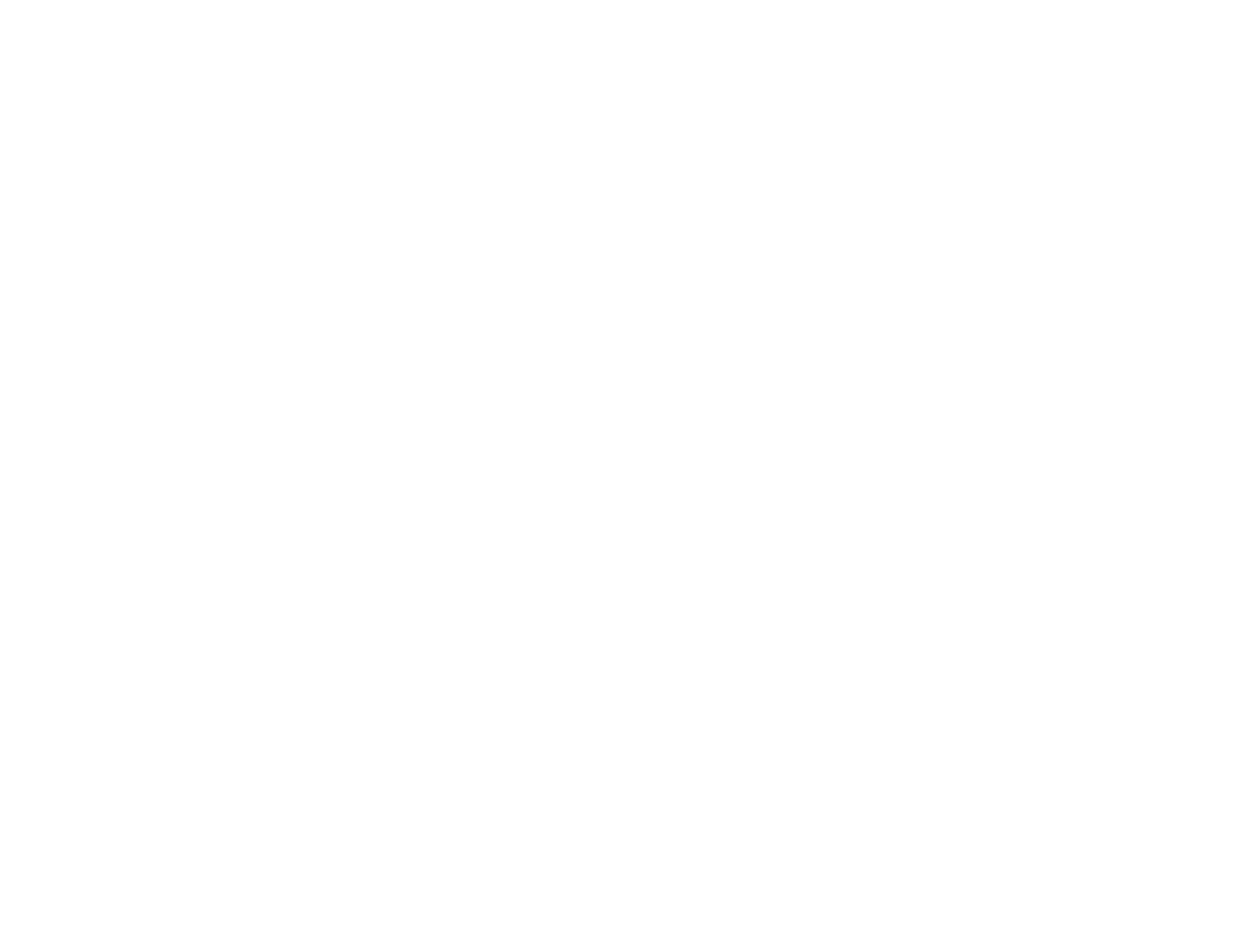
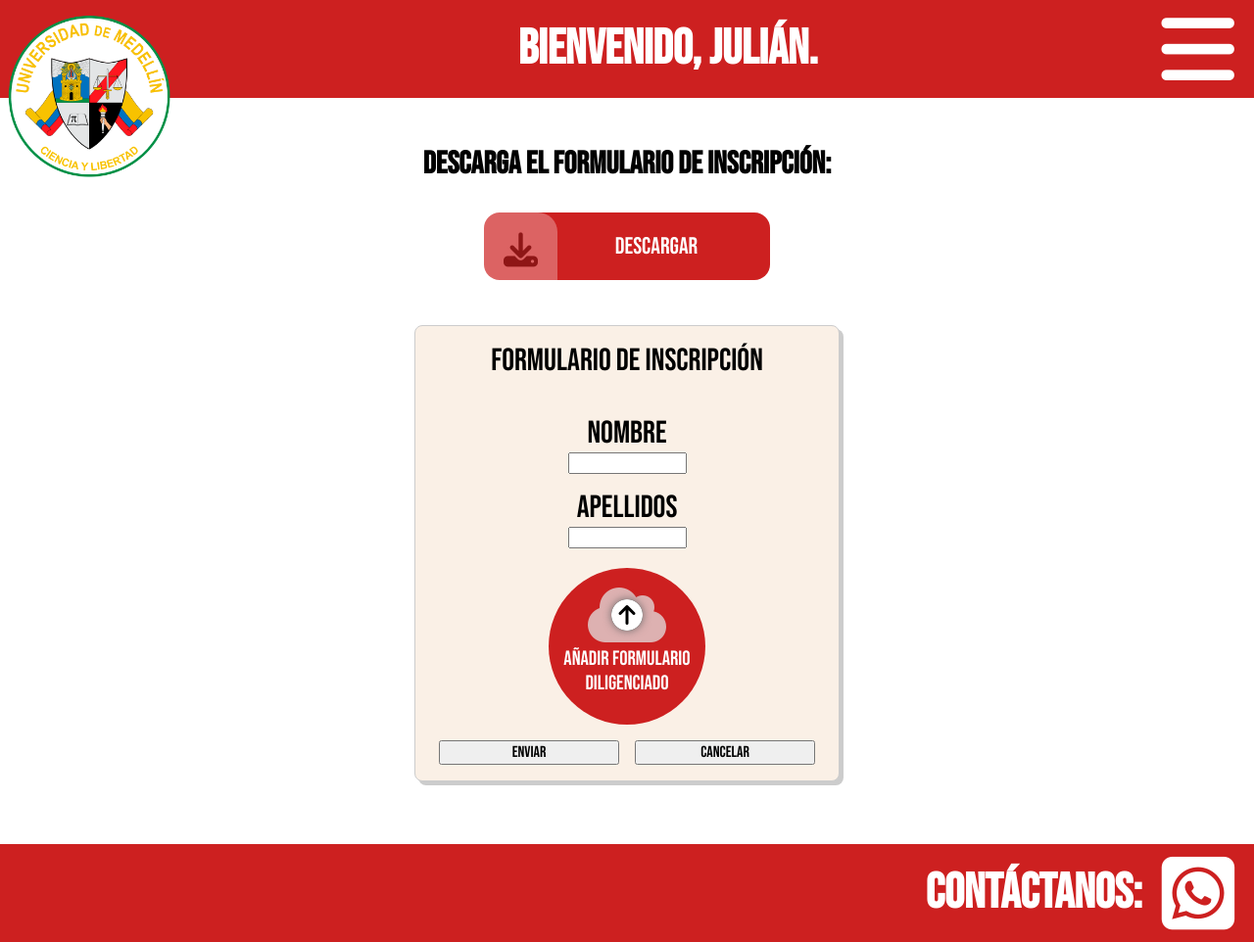
Before and after one commit to Kimat4567/CasaClubVives, a plain HTML site: page CCVives/vives.html in a window 1280 px wide. Shown: the whole page at 98% size. Before the commit the page ends 800 px from the top, so only its background shows below. Drawn offline with Linux system fonts and the light colour scheme.

Commit message:
Add files via upload

```diff
--- /dev/null
+++ b/CCVives/css/download.css
@@ -0,0 +1,35 @@
+@import "https://netdna.bootstrapcdn.com/font-awesome/4.0.3/css/font-awesome.css";
+a:link{text-decoration:none}
+.vn-red a{
+    background-color: #CD2020;
+    display: inline-block;
+    position: relative;
+    margin: 30px 5px;
+    padding: 20px 20px 20px 80px;
+    color: #fff;
+    transition: all 0.4s ease;
+    font-size: 1.5em;
+    width: 15%;
+    border-radius: 1rem;
+}
+
+.vn-red a:before{
+  content:"\f019";
+  font-family:fontAwesome;
+  position:absolute;
+  font-style: normal;
+  font-weight: normal;
+  text-decoration: inherit;
+  font-size:35px;
+  border-radius:0 20px 0 0;
+  color:#000;
+  background-color:#fff;
+  opacity:0.3;
+  padding:20px;
+  top:0;
+  left:0
+}
+
+.vn-red a:hover{
+  background:#2c3e50
+}
--- /dev/null
+++ b/CCVives/css/form.css
@@ -0,0 +1,158 @@
+form {
+    width: 25em;
+    padding: 1em;
+    border: 1px solid #ccc;
+    border-radius: .5em;
+    margin: 1em;
+    box-shadow: .25em .25em 0 #ccc;
+    background-color: linen;
+    text-align: center;
+}
+
+.form-group {
+    padding: 1em;
+    margin: 0.3em;
+    display: flex;
+    flex-direction: column;
+    text-align: center;
+    align-items: center;
+}
+
+.form-group label{
+    font-size: 2rem;
+    margin: 0.45em 0px 0px 0px;
+}
+
+.form-buttons button {
+    margin: 0px 0.5em 0px 0.5em;
+    width: 13em;
+    font-size: 1em;
+}
+
+.form-message {
+    position: relative;
+    left: 2.3em;
+    font-size: 40px;
+}
+
+.form-buttons {
+    display: flex;
+    flex-direction: row;
+    justify-content: center;
+}
+
+/* Estilo del área del input[file] */
+.drag-drop {
+    height: 10em;
+    width: 10em;
+    background-color: #CD2020;
+    border-radius: 5em;
+    text-align: center;
+    color: white;
+    position: relative;
+    margin: 0 auto 1em;
+}
+
+.drag-drop span.desc {
+    display: block;
+    font-size: 1.3em;
+    padding: 0 0.5em;
+    color: white;
+}
+
+input[type="file"] {
+    height: 12em;
+    opacity: 0;
+    position: absolute;
+    top: 0;
+    left: 0;
+    width: 100%;
+    z-index: 3;
+}
+
+/* Estilo del área del input[file] con :hover */
+
+.drag-drop:hover,
+input[type="file"]:hover {
+    background-color: #890012;
+    cursor: pointer;
+}
+
+.drag-drop:hover span.desc {
+    color: #fff;
+}
+
+.drag-drop:hover .pulsating {
+    animation: pulse1 1s linear infinite;
+    animation-direction: alternate;
+    -webkit-animation: pulse1 1s linear infinite;
+    -webkit-animation-direction: alternate;
+}
+
+/* Composición del icono de Upload con FontAwesome */
+.fa-stack {
+    margin-top: .5em;
+}
+
+.fa-stack .top {
+    color: white;
+}
+
+.fa-stack .medium {
+    color: black;
+    text-shadow: 0 0 .25em #666;
+}
+
+.fa-stack .bottom {
+    color: rgba(225, 225, 225, .75);
+}
+
+/* Keyframing de la animación */
+
+@keyframes pulse1 {
+    0% {
+        color: rgba(225, 225, 225, .75);
+    }
+
+    50% {
+        color: rgba(225, 225, 225, 0.25);
+    }
+
+    100% {
+        color: rgba(225, 225, 225, .75);
+    }
+}
+
+@-moz-keyframes pulse1 {
+    0% {
+        color: rgba(225, 225, 225, .75);
+    }
+
+    50% {
+        color: rgba(225, 225, 225, 0.25);
+    }
+
+    100% {
+        color: rgba(225, 225, 225, .75);
+    }
+}
+
+@-webkit-keyframes pulse1 {
+    0% {
+        color: rgba(225, 225, 225, .75);
+    }
+
+    50% {
+        color: rgba(225, 225, 225, 0.25);
+    }
+
+    100% {
+        color: rgba(225, 225, 225, .75);
+    }
+}
+
+@-ms-keyframes pulse1 {
+    0% {
+        color: rgba(225, 225, 225, .75);
+    }
+}
--- a/CCVives/css/index.css
+++ b/CCVives/css/index.css
@@ -26,13 +26,14 @@ header{
     align-items: center;
     height: 100px;
     justify-content: space-between;
+    margin-bottom: 3rem;
 }
 
 .contenido{
     display: flex;
     flex-direction: row;
     justify-content: center;
-    margin-top: 5rem;
+    margin-top: 0rem;
     margin-bottom: 3rem;
 }
 
--- a/CCVives/vives.html
+++ b/CCVives/vives.html
@@ -0,0 +1,73 @@
+<!DOCTYPE html>
+<html lang="en">
+
+<head>
+    <meta charset="UTF-8">
+    <meta http-equiv="X-UA-Compatible" content="IE=edge">
+    <meta name="viewport" content="width=device-width, initial-scale=1.0">
+    <title>Document</title>
+
+    <link rel="stylesheet" href="css/index.css">
+    <link rel="stylesheet" href="css/form.css">
+    <link rel="stylesheet" href="css/download.css">
+
+    <link rel="preconnect" href="https://fonts.googleapis.com">
+    <link rel="preconnect" href="https://fonts.gstatic.com" crossorigin>
+    <link href="https://fonts.googleapis.com/css2?family=Bebas+Neue&display=swap" rel="stylesheet">
+
+    <script src="https://kit.fontawesome.com/5d74737bdb.js" crossorigin="anonymous"></script>
+</head>
+
+<body>
+    <header>
+        <img class="logoMenu" src="img/udem.png" alt="Logo Universidad">
+        <div class="cabezal">
+            <h1>Bienvenido, Julián.</h1>
+        </div>
+
+        <a href="index.html"><i class="fa-solid fa-bars barra"></i></a>
+    </header>
+
+    <h1 style="text-align: center">Descarga el formulario de inscripción:</h1>
+    <div class="vn-red" style="text-align: center;">
+        <a href="#">DESCARGAR</a>
+    </div>
+
+    <div class="contenido">
+        <form role="form">
+            <label style="font-size: 2rem;">Formulario de inscripción</label>
+            <div class="form-group">
+
+                <label for="name">Nombre</label>
+                <input type="text" class="form-control" id="name" />
+                <label for="apellidos">Apellidos</label>
+                <input type="text" class="form-control" id="apellidos" />
+            </div>
+
+            <div class="drag-drop">
+                <input type="file" multiple="multiple" id="photo" />
+                <span class="fa-stack fa-2x">
+                    <i class="fa fa-cloud fa-stack-2x bottom pulsating"></i>
+                    <i class="fa fa-circle fa-stack-1x top medium"></i>
+                    <i class="fa fa-arrow-circle-up fa-stack-1x top"></i>
+                </span>
+                <span class="desc">Añadir Formulario diligenciado</span>
+            </div>
+
+            <div class="form-buttons">
+                <button type="submit" class="btn btn-primary">Enviar</button>
+                <button type="reset" class="btn btn-default">Cancelar</button>
+            </div>
+        </form>
+    </div>
+
+    <footer>
+        <div class="cabezal">
+            <h1>Contáctanos: </h1>
+        </div>
+
+        <a href=""><i class="fa-brands fa-square-whatsapp barra"></i></a>
+    </footer>
+</body>
+
+</html>
```
Also changed, not shown: CCVives/index.html (+2 -2 lines).
